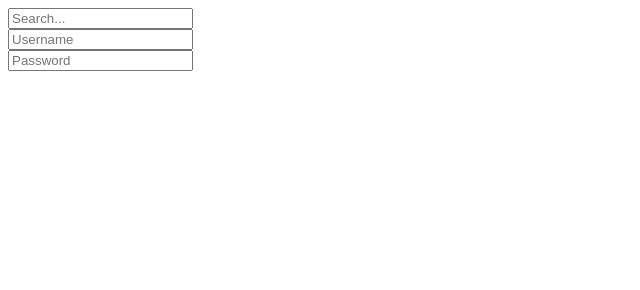
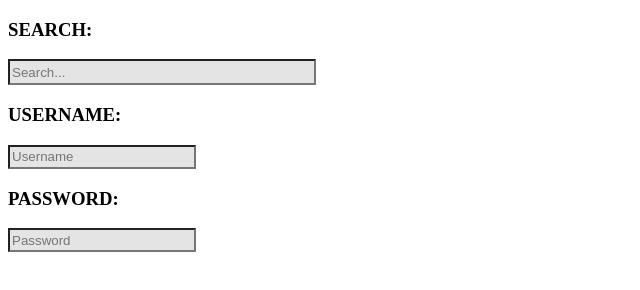
Before and after one commit to Brolynle/FORMS, a plain HTML site: page index.html in a window 1280 px wide. Shown: the whole page, without its empty margins (0-640 px from the left). Drawn offline with nearby package versions, Linux system fonts and the light colour scheme; files that its build step writes are made by us from their sources.

Commit message:
styling forms

```diff
--- a/index.html
+++ b/index.html
@@ -6,6 +6,7 @@
     <meta http-equiv="X-UA-Compatible" content="IE=edge">
     <meta name="viewport" content="width=device-width, initial-scale=1.0">
     <title>Forms</title>
+    <link rel="stylesheet" href="styles/style.css">
 </head>
 
 <body>
@@ -13,15 +14,18 @@
     <div class="allbars">
 
         <div class="searchbar">
+            <h3>SEARCH:</h3>
             <input type="text" placeholder="Search..." class="searchb">
         </div>
 
         <div class="username">
+            <h3>USERNAME:</h3>
             <input type="text" placeholder="Username" class="usernameb">
         </div>
 
         <div class="password">
-            <input type="text" placeholder="Password" class="passwordb">
+            <h3>PASSWORD:</h3>
+            <input type="password" placeholder="Password" class="passwordb">
         </div>
 
     </div>
--- a/style.scss
+++ b/style.scss
@@ -1,17 +1,19 @@
-$bg-color:rgba(90, 90, 90, 0.322);
-$text-color: rgb(0, 0, 0);
+$bg-color:rgb(255, 95, 95);
+$bg-color-forms: rgba(201, 201, 201, 0.5);
 $form-width: 250px;
-$form-height: 100vh;
+$form-height: 10vh;
 
 
-.allbars {
-    background-color: $bg-color;
-    color: $text-color;
-
-    .searchbar, .username, .password {
-        width: $form-width;
-        height: $form-height;
-        background-color: $bg-color;
-    }
+.searchb {
+    width: 300px;
+    height: 2.5vh;
+    background-color: $bg-color-forms
 
 }
+
+.usernameb, .passwordb {
+    width: 180px;
+    height: 2.25vh;
+    background-color:$bg-color-forms
+
+}
```
Also changed, not shown: style.css, 1 other file.
